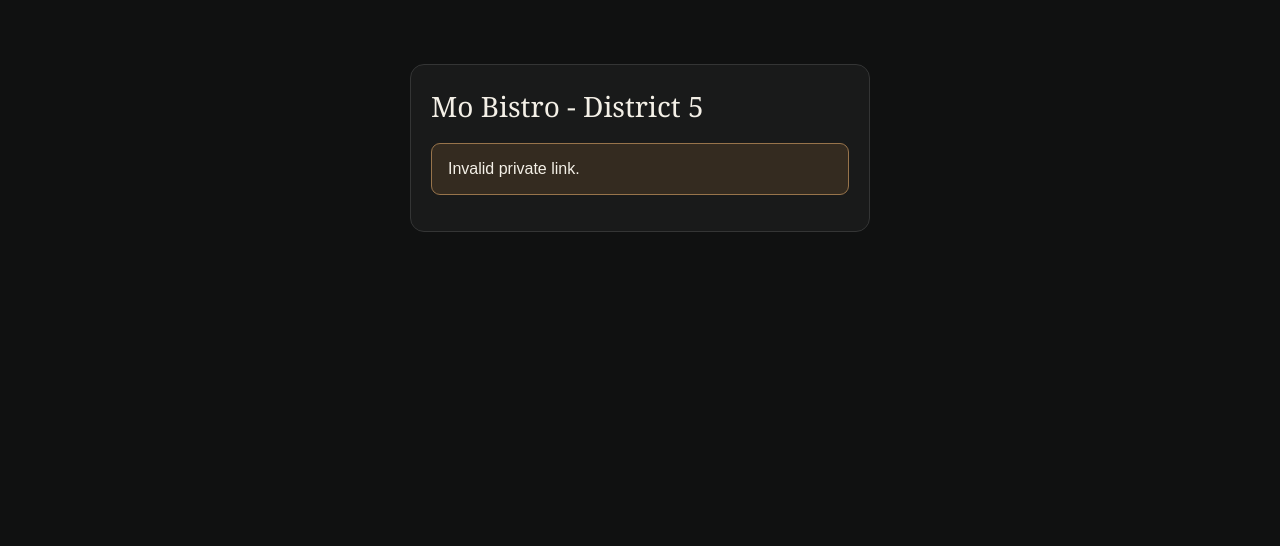
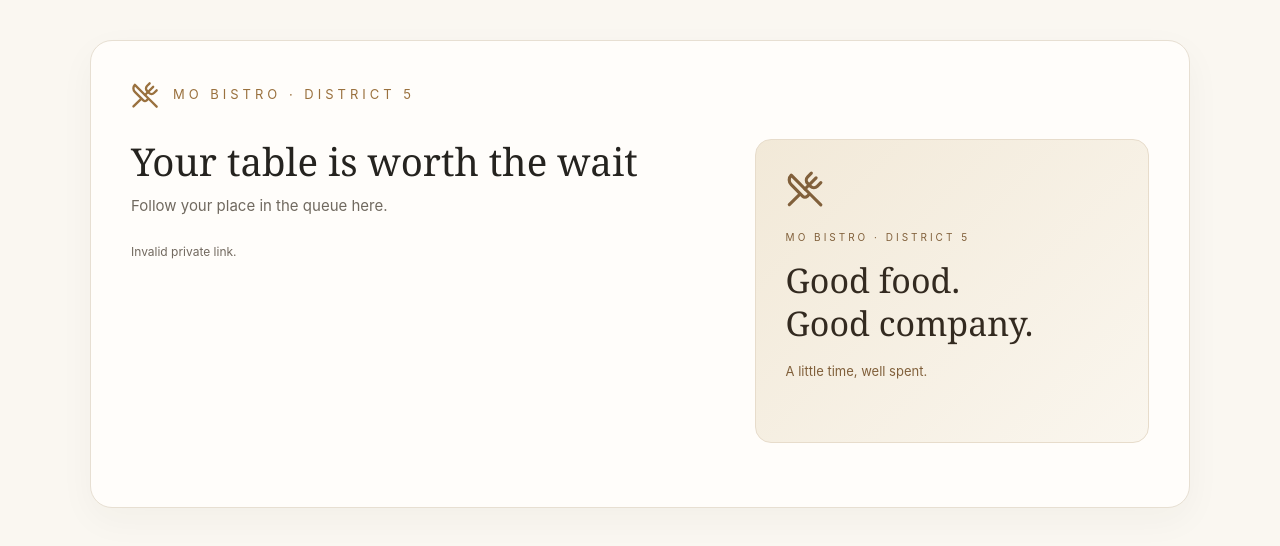
Before and after one commit to soulmasterv/mo-bistro, a Next.js app: page /status in a window 1280 px wide. Shown: the top 546 px of the page. Built offline with nearby package versions, Linux system fonts and the light colour scheme; no server answers.

Commit message:
Restore original guest status styling independently of staff theme

```diff
--- a/src/components/pilot/status.tsx
+++ b/src/components/pilot/status.tsx
@@ -1,20 +1,42 @@
 "use client";
 import { useEffect,useState } from 'react';
 import { useSearchParams } from 'next/navigation';
-import styles from './pilot.module.css';
+import {Bell,CheckCircle2,Clock3,UtensilsCrossed,XCircle} from 'lucide-react';
 type Status={id:number;status:string;position:number|null;whatsapp_consent:boolean;whatsapp_url?:string|null};
 export default function PilotStatus(){
  const token=useSearchParams().get('token')||'';const [party,setParty]=useState<Status|null>(null),[error,setError]=useState(''),[busy,setBusy]=useState(false);
  async function enable(){if(busy)return;setBusy(true);try{const r=await fetch('/api/pilot/status',{method:'POST',headers:{'Content-Type':'application/json'},body:JSON.stringify({token,consent:true})});if(!r.ok)throw Error('Could not enable your message. Please try again.');const next=await fetch('/api/pilot/status?token='+encodeURIComponent(token),{cache:'no-store'});if(!next.ok)throw Error('Please refresh your status.');setParty(await next.json());setError('');}catch(e){setError(e instanceof Error?e.message:'Please try again.');}finally{setBusy(false);}}
  useEffect(()=>{const controller=new AbortController();async function refresh(){try{const r=await fetch('/api/pilot/status?token='+encodeURIComponent(token),{cache:'no-store',signal:controller.signal});const data=await r.json();if(!r.ok)throw Error(data.error||'Status unavailable.');if(!controller.signal.aborted){setParty(data);setError('');}}catch(e){if(!controller.signal.aborted)setError(e instanceof Error?e.message:'Status unavailable.');}}void refresh();const timer=window.setInterval(()=>{if(document.visibilityState==='visible')void refresh();},5000);return()=>{controller.abort();window.clearInterval(timer);};},[token]);
- return <main className={styles.page}><section className={`${styles.panel} ${styles.guest}`}><p className={styles.brand}>Mo Bistro - District 5</p>
-  {error&&<p role="alert" className={styles.notice}>{error}</p>}{!party&&!error&&<p role="status">Loading your place…</p>}
-  {party&&<><p className={styles.hint}>Ticket #{party.id}</p><h1>{party.status==='waiting'?'Waiting':party.status==='called'?'Called':party.status==='seated'?'Seated':'Booking closed'}</h1>
-   {party.status==='waiting'&&<><div className={styles.position}>{party.position}</div><p>Your position in the waiting queue</p></>}
-   {party.status==='called'&&<p>Your table is ready. Please come to reception.</p>}{party.status==='seated'&&<p>Enjoy your visit.</p>}
-   {party.status==='waiting'&&!party.whatsapp_consent&&<><p className={styles.hint}>Choose one WhatsApp message when reception calls your party. No marketing. Reply STOP to unsubscribe.</p><button disabled={busy} className={styles.secondary} onClick={()=>void enable()}>{busy?'Saving…':'Enable table-ready message'}</button></>}
-   {party.status==='waiting'&&party.whatsapp_url&&<><p className={styles.hint}>Open WhatsApp and send the prepared message to enable your table-ready alert.</p><a className={styles.button} href={party.whatsapp_url} rel="noreferrer">Open WhatsApp</a></>}
-   <p className={styles.hint}>This page refreshes automatically. Keep your private link to yourself.</p>
-  </>}
- </section></main>;
+ const status=party?.status;
+ const labels:Record<string,string>={waiting:"You're on the waitlist",called:'Reception is calling you!',seated:"You're seated!",left:'Booking closed'};
+ return <main className="guest-status-page"><div className="guest-status-shell">
+  <header className="guest-brand"><UtensilsCrossed size={28}/><span>MO BISTRO · DISTRICT 5</span></header>
+  <div className="guest-status-layout"><section className="guest-status-main">
+   <h1>{status==='seated'?"You’re seated!":status==='left'?'Thank you for visiting':'Your table is worth the wait'}</h1>
+   <p className="guest-intro">{status==='called'?'Please make your way to reception.':status==='seated'?'Enjoy your visit.':'Follow your place in the queue here.'}</p>
+   {error&&<p role="alert" className="guest-small-note">{error}</p>}{!party&&!error&&<p role="status">Loading your booking…</p>}
+   {party&&<>
+    <div className={`guest-current-status ${status==='seated'?'is-seated':''}`} role="status">
+     {status==='seated'?<CheckCircle2 size={32}/>:status==='called'?<Bell size={30}/>:status==='waiting'?<Clock3 size={28}/>:<XCircle size={28}/>}
+     <div><h2>{labels[party.status]||'Your booking'}</h2><p>{status==='waiting'?'Your place is saved. This page updates when reception calls you.':status==='called'?'Your table is ready. Please come to reception.':status==='seated'?'Our team has seated you. Enjoy your meal!':'This booking is now closed.'}</p></div>
+    </div>
+    <dl className="guest-booking-facts">
+     <div><dt>Booking number</dt><dd>#{party.id}</dd></div>
+     <div><dt>Status</dt><dd>{status==='waiting'?'Waiting':status==='called'?'Called':status==='seated'?'Seated':'Closed'}</dd></div>
+     {status==='waiting'&&<><div><dt>Queue position</dt><dd>#{party.position}</dd></div><div><dt>Parties ahead</dt><dd>{Math.max(0,(party.position||1)-1)}</dd></div></>}
+    </dl>
+    <p className="guest-small-note">Queue information refreshes automatically. Keep your private booking link to yourself.</p>
+   </>}
+  </section><aside className="guest-status-aside">
+   <div className="guest-welcome-card"><UtensilsCrossed size={38}/><p>MO BISTRO · DISTRICT 5</p><h2>Good food.<br/>Good company.</h2><p>A little time, well spent.</p></div>
+   {party&&status==='waiting'&&<section className="guest-whatsapp-card space-y-3 rounded-xl" aria-label="WhatsApp table-ready alert">
+    <p>Get your table-ready message</p>
+    <p className="guest-small-note">Receive one WhatsApp message when reception calls your party. No marketing.</p>
+    {!party.whatsapp_consent&&<button disabled={busy} className="guest-subscription-refresh" onClick={()=>void enable()}>{busy?'Enabling…':'Enable WhatsApp alert'}</button>}
+    {party.whatsapp_consent&&party.whatsapp_url&&<><p className="guest-small-note">Open WhatsApp and send the prepared message to receive your alert.</p><a className="block rounded-xl bg-[#34382E] px-4 py-3 text-center font-medium text-white" href={party.whatsapp_url} rel="noreferrer">Open WhatsApp</a></>}
+    {party.whatsapp_consent&&!party.whatsapp_url&&<p className="guest-small-note">Your choice is saved. Please keep this page open for updates.</p>}
+    <p className="guest-small-note">To unsubscribe, reply STOP on WhatsApp.</p>
+   </section>}
+  </aside></div>
+ </div></main>;
 }
```
